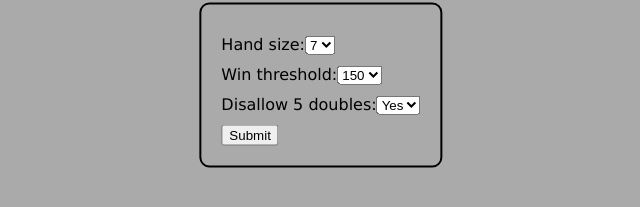
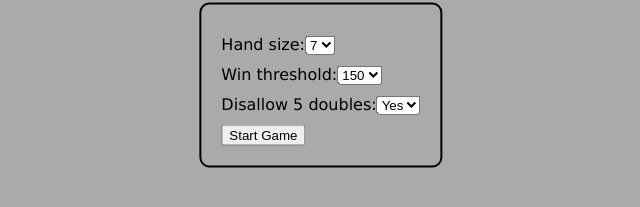
Before and after one commit to wes1350/dominoes-ui, a React (Create React App) app: page / in a window 1280 px wide. Shown: the part 315-522 px from the top of the page, without its empty margins (319-959 px from the left). Built offline with nearby package versions, Linux system fonts and the light colour scheme; no server answers.

Commit message:
Minor change to start button

```diff
--- a/src/view/GameStartPage.tsx
+++ b/src/view/GameStartPage.tsx
@@ -81,7 +81,7 @@ export const GameStartPage = observer((props: IProps) => {
                     </label>
                 </div>
                 <div className={"game-config-submit-button"}>
-                    <input type="submit" value="Submit" />
+                    <button type="submit">Start Game</button>
                 </div>
             </form>
         </div>
```
